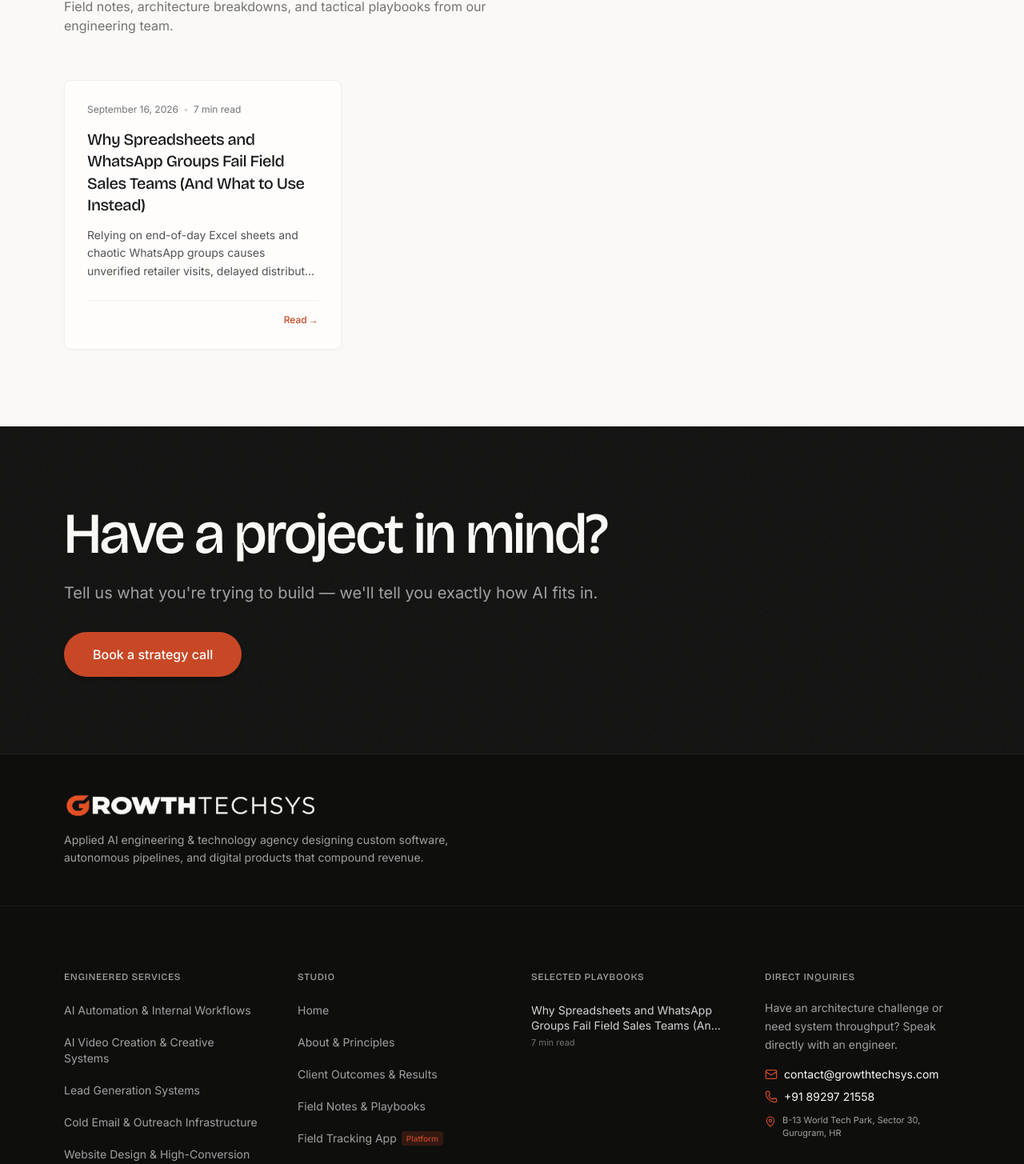
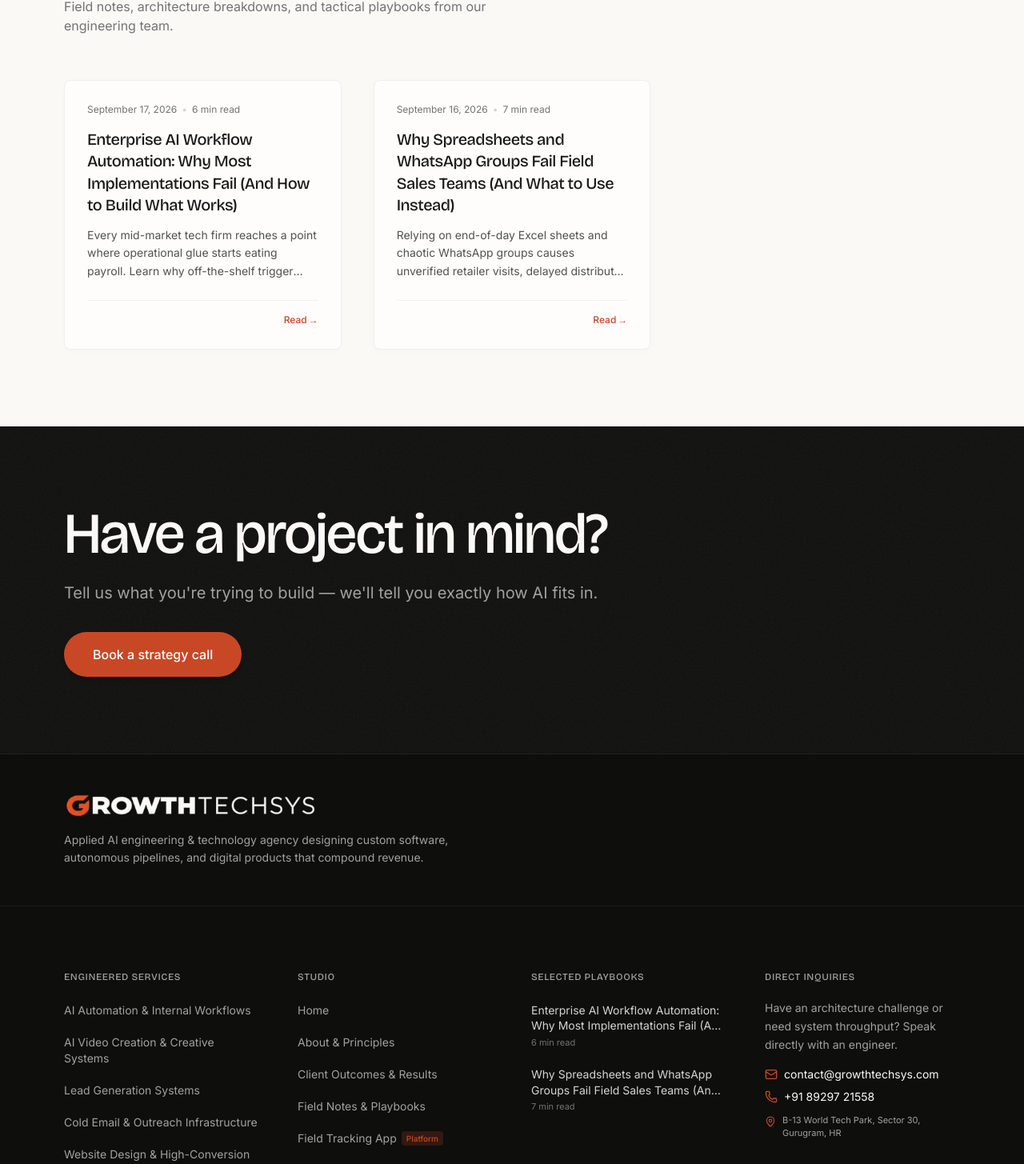
Before and after one commit to rahulkumar8285/glowlabtech, a React (Vite) app: page / in a window 1280 px wide. Shown: the part 3919-5374 px from the top of the page at 80% size. Built offline with nearby package versions, Linux system fonts and the light colour scheme.

Commit message:
feat(blog): add Enterprise AI Workflow Automation article and update SEO sitemap

```diff
--- a/src/data/blogData.ts
+++ b/src/data/blogData.ts
@@ -44,6 +44,116 @@ export interface BlogPost {
 }
 
 export const BLOG_POSTS: BlogPost[] = [
+  {
+    id: 'enterprise-ai-workflow-automation',
+    slug: 'enterprise-ai-workflow-automation',
+    title: 'Enterprise AI Workflow Automation: Why Most Implementations Fail (And How to Build What Works)',
+    metaTitle: 'Enterprise AI Workflow Automation Services | Growth TechSys',
+    metaDescription:
+      'Stop losing engineering hours to broken automations. Learn how custom AI workflow pipelines eliminate operational drag without rebuilding your tech stack.',
+    excerpt:
+      'Every mid-market tech firm reaches a point where operational glue starts eating payroll. Learn why off-the-shelf trigger scripts break down under real B2B load and how production-grade custom AI workflow pipelines eliminate operational drag without rebuilding your stack.',
+    category: 'AI Automation',
+    publishedAt: 'September 17, 2026',
+    isoDate: '2026-09-17',
+    readTime: '6 min read',
+    featured: true,
+    tags: [
+      'enterprise AI workflow automation services',
+      'custom AI automation for IT operations',
+      'production AI workflow integration',
+      'automate B2B customer onboarding',
+      'enterprise AI workflows',
+      'agentic workflow automation',
+    ],
+    keyTakeaways: [
+      'While 66% of businesses deploy basic automation tools, only roughly a third realize measurable bottom-line returns due to fragile architectural design.',
+      'Off-the-shelf trigger scripts suffer from the "Fragility Tax": zero contextual error handling, brittle middleware dependencies, and absence of business domain validation.',
+      'Production-grade enterprise AI workflow automation requires three layers: intelligent document extraction, context-aware agentic workflows, and resilient integration pipelines with buffer queues.',
+      'High-ROI starter areas include client onboarding (reducing turnaround from 48 hours to under 3 minutes), tier-1 technical support triage, and automated three-way vendor billing reconciliation.',
+      'Custom AI workflow automation runs directly against native databases and internal APIs with built-in schema validation and audit logging—eliminating fragile third-party middleware.',
+    ],
+    sections: [
+      {
+        heading: 'The Operational Glue Trap: When Manual Hand-offs Eat Engineering Payroll',
+        subheading: 'Why Growing Tech Companies Stumble Over Invisible Back-Office Friction',
+        content: [
+          'Every mid-market tech firm reaches a point where operational glue starts eating payroll.',
+          'You win new accounts, but onboarding each client requires manual credential provisioning, four spreadsheet checks, and half a dozen notifications scattered across Slack and Jira. When sales closes a deal, someone in client operations spends forty minutes copying contract details into billing. When an escalation comes in through support, a tier-two engineer spends fifteen minutes digging through three different databases just to verify account permissions.',
+          'The standard response is to string together third-party automation apps and basic webhook triggers. It works for thirty days. Then a vendor changes an API payload format, a field name changes silently, or a webhook times out under load. Suddenly, customer requests vanish into an error log nobody checks until an angry client calls.',
+          'There is a measurable reason for this friction. The [McKinsey Global Survey on AI](https://www.mckinsey.com/capabilities/quantumblack/our-insights/the-state-of-ai) highlights that while 66% of businesses have rolled out workflow automation tools, only roughly a third realize measurable bottom-line returns.',
+          'The gap isn\'t technology access. It is architectural design.',
+        ],
+        callout: {
+          text: 'The gap between broken automation and compounding ROI isn\'t access to AI tools—it is architectural design, schema validation, and contextual error handling.',
+          attribution: 'AI Systems Practice, GrowthTechSys',
+        },
+      },
+      {
+        heading: 'The Fragility Tax: Why Off-the-Shelf Trigger Scripts Break Down',
+        subheading: 'Three Structural Bottlenecks in Linear Integration Tools',
+        content: [
+          'Most commercial automation platforms are designed for linear, happy-path logic: If X arrives in an email, add a row to Y.',
+          'Real B2B operations are never that neat. Clients upload PDFs with non-standard table formats. Support queries contain typos, conflicting account identifiers, and ambiguous priority tags.',
+          'When companies attempt to handle complex operations with simple trigger rules, they run into three structural bottlenecks:',
+        ],
+        bullets: [
+          '**1. Zero Contextual Error Handling**: When a standard rule encounters an unexpected data structure, it either fails hard or corrupts downstream records. A technician still has to fix the damage manually.',
+          '**2. Brittle Middleware Dependencies**: Stacking multiple third-party integration platforms creates latency, rate-limit bottlenecks, and security vulnerabilities across your customer data perimeter.',
+          '**3. Absence of Domain Verification**: Off-the-shelf tools cannot validate whether the output actually makes sense for your specific business rules before pushing it live to production.',
+        ],
+      },
+      {
+        heading: 'What Production-Grade AI Automation Actually Looks Like',
+        subheading: 'Three Core Architectural Layers for Dependable Operations',
+        content: [
+          'Moving from fragile scripts to dependable operations requires treating automation like custom software engineering rather than quick configuration shortcuts.',
+          'Through our implementations at [Growth TechSys AI Automation Services](/services/ai-automation), we structure workflows around three core architectural layers:',
+        ],
+        bullets: [
+          '**1. Document Extraction and Intelligent Triage**: Instead of relying on brittle regex scripts, specialized language models parse unstructured data—such as vendor statements, customer onboarding documents, and inbound technical tickets—with high extraction accuracy. The system extracts structured JSON, cross-validates line items against existing database records, and flags edge cases for human review before execution.',
+          '**2. Context-Aware Agentic Workflows**: Unlike static if/then rules, agentic workflows query internal documentation and APIs dynamically. If a client requests a service tier adjustment, the automation inspects contract terms, checks current billing status in Stripe or QuickBooks, prepares the account modification in your admin panel, and queues the change for one-click manager sign-off.',
+          '**3. Resilient Integration Pipelines**: Custom automation should run directly against your native tech stack—PostgreSQL, Salesforce, HubSpot, Jira, AWS, or proprietary internal APIs—with built-in retry logic, payload sanitation, and comprehensive audit logs. If an external endpoint slows down, the pipeline buffers requests safely rather than dropping data.',
+        ],
+      },
+      {
+        heading: 'Three High-ROI Areas to Automate First',
+        subheading: 'Where High Transaction Volumes Intersect with Repetitive Manual Work',
+        content: [
+          'If your team is evaluating where to begin with [enterprise AI workflow automation services](/services/ai-automation), start where high transaction volumes intersect with manual copy-paste routines:',
+        ],
+        table: {
+          headers: ['Department', 'Manual Bottleneck', 'Automated System Outcome'],
+          rows: [
+            [
+              'Client Onboarding',
+              'Multi-system data entry, workspace provisioning, welcome pack configuration',
+              'Turnaround cut from 48 hours to under 3 minutes with zero configuration oversights.',
+            ],
+            [
+              'Tier-1 Technical Support',
+              'Initial log parsing, environment verification, ticket routing',
+              '40% of inbound issues diagnosed and categorized before reaching an engineer.',
+            ],
+            [
+              'Vendor & Billing Reconciliation',
+              'Manual invoice line-item checks against delivery milestones',
+              'Automatic three-way matching between purchase orders, delivery logs, and accounting.',
+            ],
+          ],
+        },
+      },
+      {
+        heading: 'Practical Deployment: Build or Partner?',
+        subheading: 'Deploying Dependable Systems That Run Without Continuous Babysitting',
+        content: [
+          'Building these integrations entirely in-house often requires pulling your senior engineers away from your core product roadmap to build internal back-office tooling. On the other hand, relying on generic drag-and-drop tools leaves your ops team firefighting broken connections every Monday morning.',
+          'Deploying dependable systems requires an engineering partner who understands data hygiene, schema validation, and long-term production maintenance.',
+          'If you are ready to remove operational drag and build workflows that run without babysitting, explore our full capabilities at [Growth TechSys AI Automation Services](/services/ai-automation) or [schedule an operational architecture review](/contact) with our engineering team.',
+        ],
+      },
+    ],
+  },
   {
     id: 'why-spreadsheets-whatsapp-fail-field-sales-teams',
     slug: 'why-spreadsheets-whatsapp-fail-field-sales-teams',
```
Also changed, not shown: public/llms.txt, 1 other file (tests, documents, lock files or other folders).
